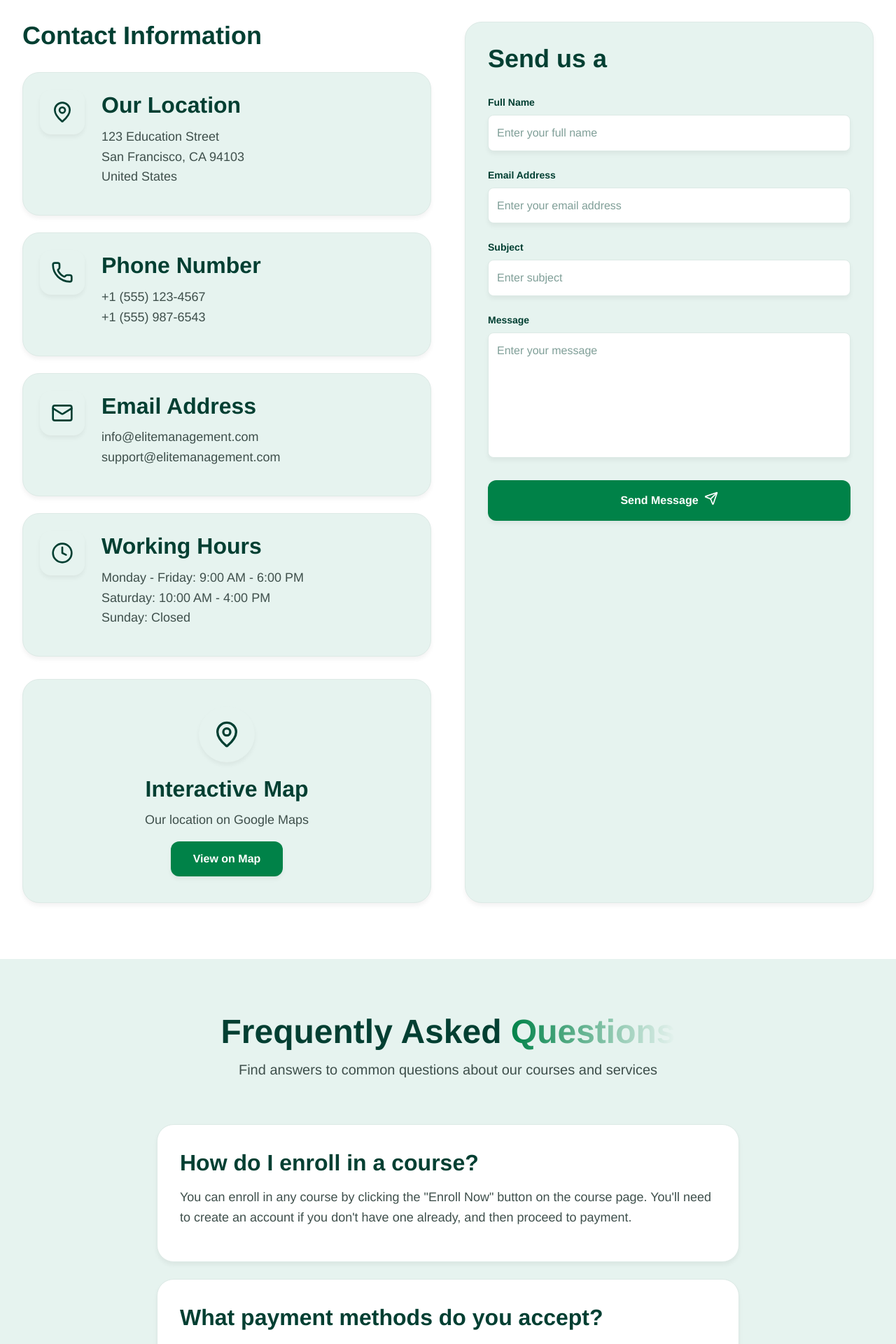
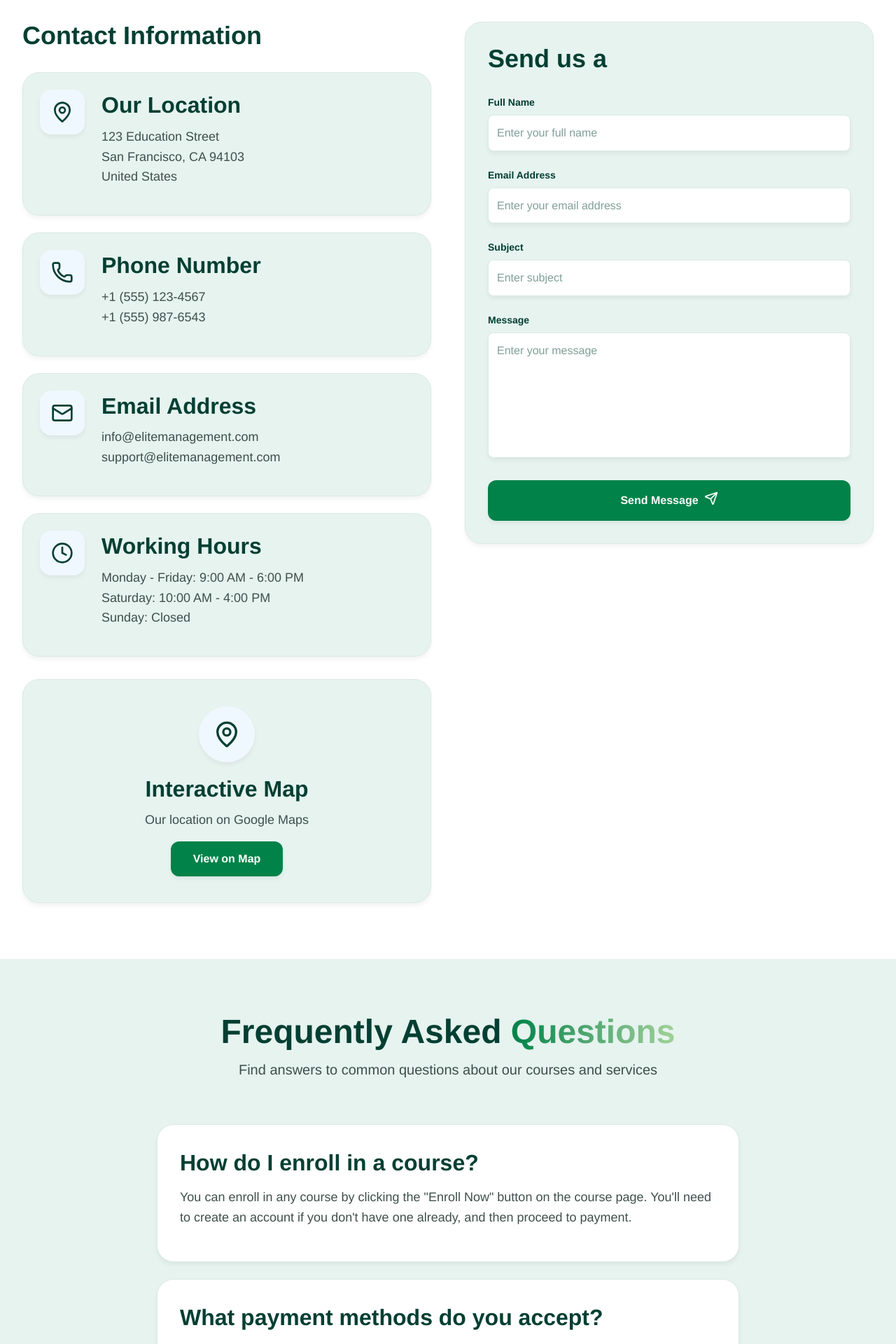
Before and after one commit to kbamnote/eliteManagementWebsite, a React (Vite) app: page /contact in a window 1280 px wide. Shown: the part 780-2700 px from the top of the page at 70% size. Built offline with nearby package versions, Linux system fonts and the light colour scheme.

Commit message:
saturday commit

```diff
--- a/src/components/Footer.jsx
+++ b/src/components/Footer.jsx
@@ -41,7 +41,7 @@ export default function Footer() {
             >
               Elite Management
             </motion.h3>
-            <p className="text-secondary" style={{ margin: 0 }}>Test Footer Content</p>
+            <p className="text-secondary font-bold" style={{ margin: 0 }}>Test Footer Content</p>
             <motion.p
               className="mt-4 text-secondary max-w-md font-medium"
               initial={{ opacity: 0, y: 20 }}
--- a/src/pages/Contact.jsx
+++ b/src/pages/Contact.jsx
@@ -96,7 +96,7 @@ export default function Contact() {
                     direction="up"
                     delay={0.3}
                   >
-                    <div className="w-16 h-16 rounded-2xl bg-secondary flex items-center justify-center flex-shrink-0 shadow-subtle">
+                    <div className="w-16 h-16 rounded-2xl bg-[aliceblue] flex items-center justify-center flex-shrink-0 shadow-subtle">
                       <MapPin className="w-8 h-8 text-primary" />
                     </div>
                     <div className="ml-6">
@@ -114,7 +114,7 @@ export default function Contact() {
                     direction="up"
                     delay={0.4}
                   >
-                    <div className="w-16 h-16 rounded-2xl bg-secondary flex items-center justify-center flex-shrink-0 shadow-subtle">
+                    <div className="w-16 h-16 rounded-2xl bg-[aliceblue] flex items-center justify-center flex-shrink-0 shadow-subtle">
                       <Phone className="w-8 h-8 text-primary" />
                     </div>
                     <div className="ml-6">
@@ -131,7 +131,7 @@ export default function Contact() {
                     direction="up"
                     delay={0.5}
                   >
-                    <div className="w-16 h-16 rounded-2xl bg-secondary flex items-center justify-center flex-shrink-0 shadow-subtle">
+                    <div className="w-16 h-16 rounded-2xl bg-[aliceblue] flex items-center justify-center flex-shrink-0 shadow-subtle">
                       <Mail className="w-8 h-8 text-primary" />
                     </div>
                     <div className="ml-6">
@@ -148,7 +148,7 @@ export default function Contact() {
                     direction="up"
                     delay={0.6}
                   >
-                    <div className="w-16 h-16 rounded-2xl bg-secondary flex items-center justify-center flex-shrink-0 shadow-subtle">
+                    <div className="w-16 h-16 rounded-2xl bg-[aliceblue] flex items-center justify-center flex-shrink-0 shadow-subtle">
                       <Clock className="w-8 h-8 text-primary" />
                     </div>
                     <div className="ml-6">
@@ -169,7 +169,7 @@ export default function Contact() {
                   delay={0.7}
                 >
                   <div className="text-center p-8">
-                    <div className="w-20 h-20 bg-secondary rounded-full flex items-center justify-center mx-auto mb-4 shadow-subtle">
+                    <div className="w-20 h-20 bg-[aliceblue] rounded-full flex items-center justify-center mx-auto mb-4 shadow-subtle">
                       <MapPin className="w-10 h-10 text-primary" />
                     </div>
                     <h3 className="text-2xl font-black text-primary mb-2">Interactive Map</h3>
@@ -183,7 +183,7 @@ export default function Contact() {
 
               {/* Enhanced Contact Form */}
               <AnimatedOnScroll
-                className="bg-secondary rounded-3xl p-8 shadow-subtle border-2 border-subtle"
+                className="bg-secondary h-fit rounded-3xl p-8 shadow-subtle border-2 border-subtle"
                 direction="right"
                 delay={0.1}
               >
@@ -307,7 +307,7 @@ export default function Contact() {
                 delay={0.1}
               >
                 <span className="text-primary">Frequently Asked </span>
-                <span className="text-gradient bg-gradient-to-r from-[#008248] to-accent bg-clip-text text-transparent">Questions</span>
+                <span className="text-gradient bg-gradient-to-r from-[#008248] to-[#3a9f0866] bg-clip-text text-transparent">Questions</span>
               </AnimatedOnScroll>
               <AnimatedOnScroll
                 className="mt-4 text-xl text-secondary font-medium"
@@ -363,7 +363,7 @@ export default function Contact() {
                 delay={0.1}
               >
                 <span className="text-primary">What Our </span>
-                <span className="text-gradient bg-gradient-to-r from-[#008248] to-accent bg-clip-text text-transparent">Students Say</span>
+                <span className="text-gradient bg-gradient-to-r from-[#008248] to-[#3a9f0866] bg-clip-text text-transparent">Students Say</span>
               </AnimatedOnScroll>
               <AnimatedOnScroll
                 className="mt-4 text-xl text-secondary font-medium max-w-2xl mx-auto"
--- a/src/pages/Placements.jsx
+++ b/src/pages/Placements.jsx
@@ -208,7 +208,7 @@ export default function Placements() {
                 transition={{ duration: 0.8, delay: 0.4 }}
               >
                 <div className="relative rounded-3xl overflow-hidden shadow-2xl border-4 border-white/50 transform rotate-3 hover:rotate-0 transition-transform duration-500">
-                  <div className="bg-gradient-to-br from-primary to-secondary aspect-video flex items-center justify-center relative p-8">
+                  <div className="bg-gradient-to-br from-[#5f9ea017] to-secondary aspect-video flex items-center justify-center relative p-8">
                     <div className="absolute inset-0 bg-[radial-gradient(ellipse_at_center,rgba(212, 236, 229,0.1)_0%,rgba(212, 236, 229,0)_70%)]"></div>
 
                     <div className="text-center relative z-10 space-y-6">
```
